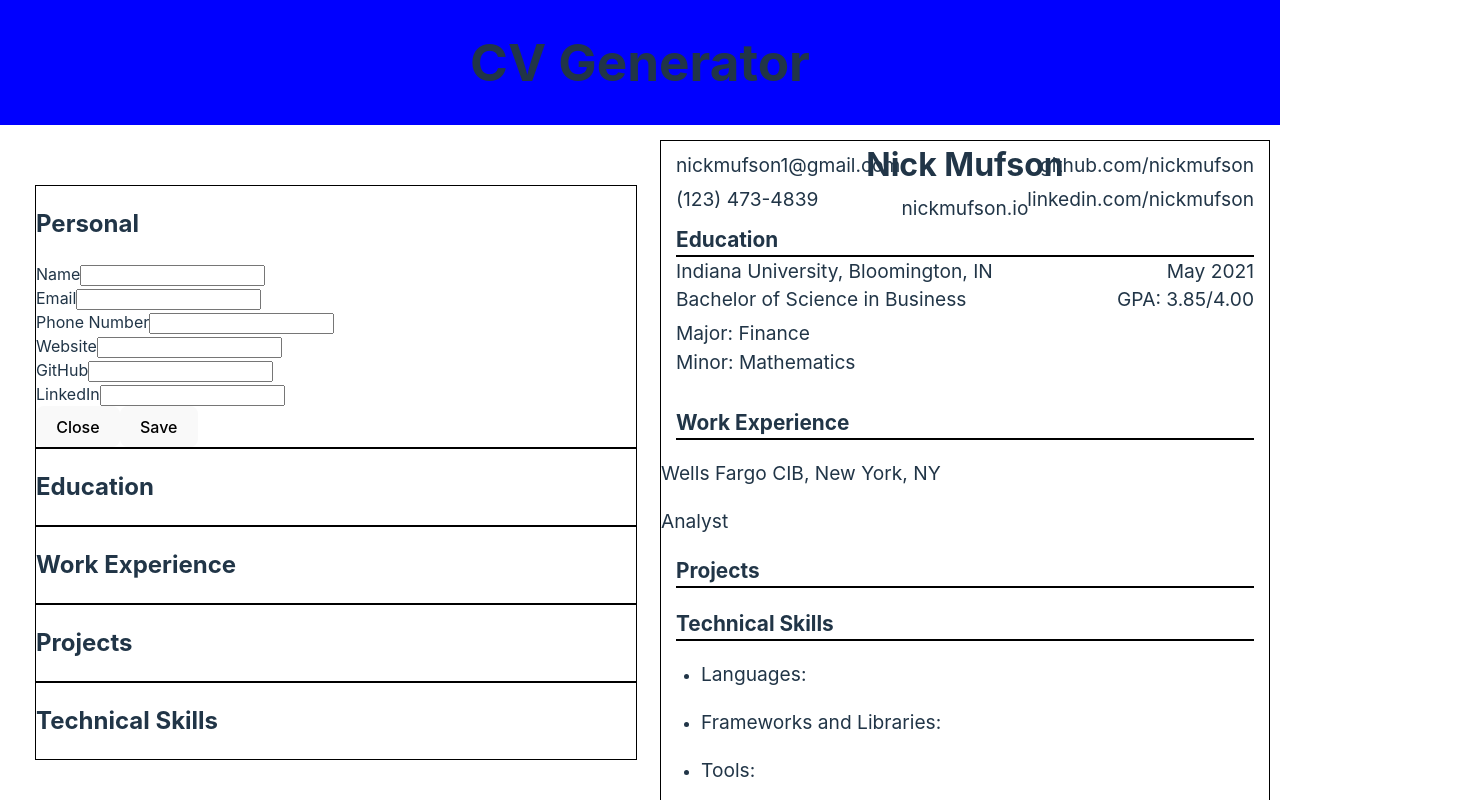
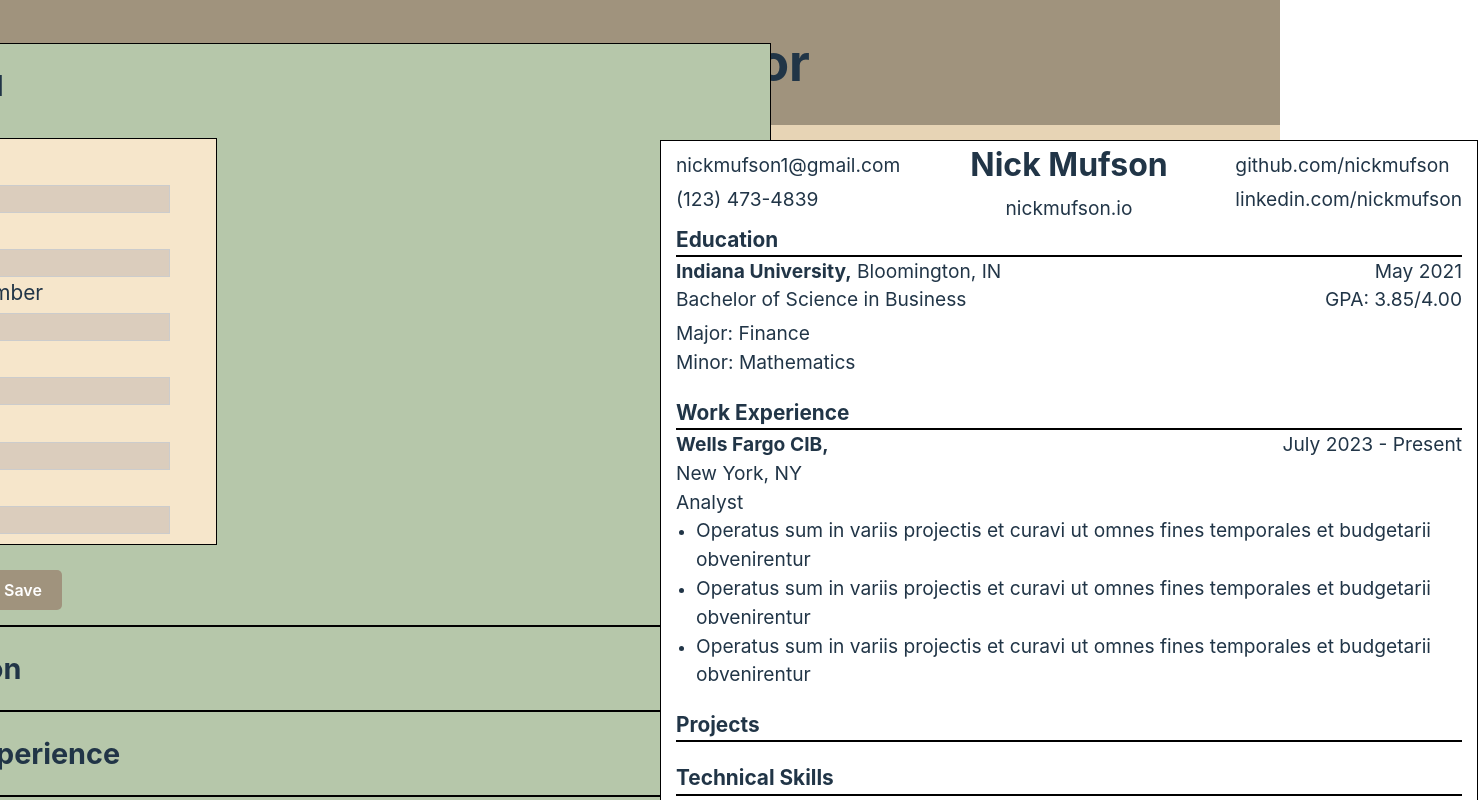
Before and after one commit to nmufson/cv-app, a React (Vite) app: page / in a window 1280 px wide. Both pictures are taken after a click on the element "Personal". Shown: the top 800 px of the page, 1478 px wide, since content can reach past the window. Built offline with nearby package versions, Linux system fonts and the light colour scheme.

Commit message:
add styling

```diff
--- a/src/components/Header/styles.module.css
+++ b/src/components/Header/styles.module.css
@@ -1,4 +1,4 @@
 .header {
-  background-color: blue;
+  background-color: #a0937d;
   text-align: center;
 }
--- a/src/components/Main/Inputs/InputArea.jsx
+++ b/src/components/Main/Inputs/InputArea.jsx
@@ -123,9 +123,13 @@
       className={`${sectionId} form-component`}
       onClick={() => toggleOpenEntry(entryIndex)}
     >
+      <div>
         {isOpenEntry &&
           inputNamesArray.map((inputName, index) => (
-          <div key={`${sectionId}-${index}`}>
+            <div
+              key={`${sectionId}-${index}`}
+              className={styles['input-label-container']}
+            >
               <label>{inputName}</label>
               <input
                 type={sectionInputs[inputName].type}
@@ -146,11 +150,14 @@
               <p>{entry.values[inputName]}</p>
             </div>
           ))}
+      </div>
+      <div>
         {sectionId !== 'personal' && (
           <button onClick={() => removeEntry(sectionId, entryIndex)}>
             Remove
           </button>
         )}
       </div>
+    </div>
   );
 };
--- a/src/components/Main/Inputs/styles.module.css
+++ b/src/components/Main/Inputs/styles.module.css
@@ -1,3 +1,39 @@
+h2 {
+  font-size: 1.8rem;
+  margin: 20px 0 20px 10px;
+}
+
+label {
+  font-size: 1.3rem;
+}
+
+input {
+  font-size: 1.3rem;
+  margin-top: 5px;
+  border: 1px solid #ccc;
+  background-color: #dbcdbd;
+}
+
+.input-container * button {
+  margin: 5px;
+  padding: 10px 20px;
+  font-size: 16px;
+  font-weight: 600;
+  text-align: center;
+  text-decoration: none;
+  background-color: #a0937d; /* Use your provided color */
+  color: #fff;
+  border: none;
+  border-radius: 5px;
+  cursor: pointer;
+  transition: background-color 0.3s ease, transform 0.3s ease;
+}
+
+.input-container * button:hover {
+  background-color: #e7d4b5; /* Lighter shade on hover */
+  color: #a0937d; /* Darker text for contrast */
+}
+
 .input-container {
   display: flex;
   flex-direction: column;
@@ -7,15 +43,35 @@
 
 .input-section-container {
   border: 1px black solid;
-  min-width: 600px;
+  width: 900px;
   display: flex;
   flex-direction: column;
+  background-color: #b6c7aa;
+}
+
+.input-section-container > :nth-child(3) {
+  margin: 0 0 10px 15px;
 }
 
 .input-section {
   display: flex;
+  flex-wrap: wrap;
 }
 
-.form-component {
+.input-section > div {
   border: 1px solid black;
+  min-width: 330px;
+  display: flex;
+  margin: 10px 10px 20px 15px;
+  background-color: #f6e6cb;
 }
+
+.input-section > div > div {
+  align-self: flex-end;
+  margin: 10px;
+}
+
+.input-label-container {
+  display: flex;
+  flex-direction: column;
+}
--- a/src/components/Main/Resume/Resume.jsx
+++ b/src/components/Main/Resume/Resume.jsx
@@ -47,27 +47,29 @@
     <>
       <div>
         <div>
-          <p>
+          <p className={styles['experience-name']}>
             {values['Company Name'] || 'Wells Fargo CIB'},{' '}
-            {values.Location || 'New York, NY'}
           </p>
+          <p>{values.Location || 'New York, NY'}</p>
         </div>
         <div>
           <p>
-            {startDate && (
+            {(startDate && (
               <>
                 {format(new Date(startDate), 'MMMM')}{' '}
                 {format(new Date(startDate), 'yyyy')}
                 {' - '}
               </>
-            )}
+            )) ||
+              'July 2023 '}
             {(endDate && (
               <>
                 {format(new Date(endDate), 'MMMM')}{' '}
                 {format(new Date(endDate), 'yyyy')}
               </>
             )) ||
-              (startDate && <>Present</>)}
+              (startDate && <>Present</>) ||
+              '- Present'}
           </p>
         </div>
       </div>
@@ -81,6 +83,24 @@
               <p>{values[description]}</p>
             </li>
           ))}
+          <li>
+            <p>
+              Operatus sum in variis projectis et curavi ut omnes fines
+              temporales et budgetarii obvenirentur
+            </p>
+          </li>
+          <li>
+            <p>
+              Operatus sum in variis projectis et curavi ut omnes fines
+              temporales et budgetarii obvenirentur
+            </p>
+          </li>
+          <li>
+            <p>
+              Operatus sum in variis projectis et curavi ut omnes fines
+              temporales et budgetarii obvenirentur
+            </p>
+          </li>
         </ul>
       </div>
     </>
@@ -95,7 +115,7 @@
   return (
     <>
       <div>
-        <p>{values['Project Name']}</p>
+        <p className={styles['experience-name']}>{values['Project Name']}</p>
       </div>
       <div>
         <p>{values.Website}</p>
@@ -190,8 +210,12 @@
     <>
       <div>
         <div>
+          <p className={styles['experience-name']}>
+            {values['School Name'] || 'Indiana University'}
+            {', '}
+          </p>
           <p>
-            {values['School Name'] || 'Indiana University'},{' '}
+            &nbsp;
             {values.Location || 'Bloomington, IN'}
           </p>
         </div>
--- a/src/components/Main/Resume/styles.module.css
+++ b/src/components/Main/Resume/styles.module.css
@@ -4,11 +4,12 @@
 
 .resume {
   border: 1px black solid;
-  width: 100%;
-  height: 100%;
+  width: 816px;
+  height: 1056px;
   margin: 15px 20px;
   display: flex;
   flex-direction: column;
+  background-color: white;
 }
 
 .resume * p {
@@ -21,12 +22,21 @@
 
 .resume * h4 {
   font-size: 1.3rem;
-  margin: 0 0 0 15px;
+  margin: 0 0 0 var(--side-margin);
 }
 
 h6 {
   font-size: 1.4rem;
   margin: 0 0 0 var(--side-margin);
+}
+
+ul {
+  padding: 0 0 0 20px;
+  margin: 0;
+}
+
+.experience-name {
+  font-weight: bold;
 }
 
 .border-container {
@@ -60,11 +70,6 @@
   margin: 10px 0 10px 0;
 }
 
-.personal > div:first-child {
-  margin-left: var(--side-margin);
-  align-items: flex-start;
-}
-
 .personal > div:nth-child(2) {
   align-items: center;
   position: absolute;
@@ -72,17 +77,12 @@
   transform: translateX(-50%);
 }
 
-.personal > div:nth-child(3) {
-  margin-right: var(--side-margin);
-  align-items: flex-end;
-}
-
 .personal > div > div:first-child {
   margin-bottom: 5px;
 }
 
-.resume > div:nth-child(2) {
-  margin-bottom: 30px;
+.resume > :not(:first-child) {
+  margin-bottom: 20px;
 }
 
 .education {
@@ -103,6 +103,29 @@
   justify-content: space-between;
 }
 
+.education > div:not(:last-child) > div {
+  display: flex;
+}
+
 .education > div:nth-child(2) {
   margin-bottom: 5px;
 }
+
+.personal,
+.workExperience,
+.projects,
+.technicalSkills {
+  margin-left: var(--side-margin);
+  margin-right: var(--side-margin);
+}
+
+.workExperience * p,
+.projects * p,
+.technicalSkills * p {
+  margin: 0;
+}
+
+.workExperience > div:first-child {
+  display: flex;
+  justify-content: space-between;
+}
--- a/src/components/Main/styles.module.css
+++ b/src/components/Main/styles.module.css
@@ -1,9 +1,8 @@
 .main {
   display: flex;
   justify-content: space-around;
-  width: 95%;
-  margin: auto;
   height: 95%;
+  background-color: #e7d4b5;
 }
 
 .left-side {
```
Lines whose indentation alone changed are shown as unchanged.
